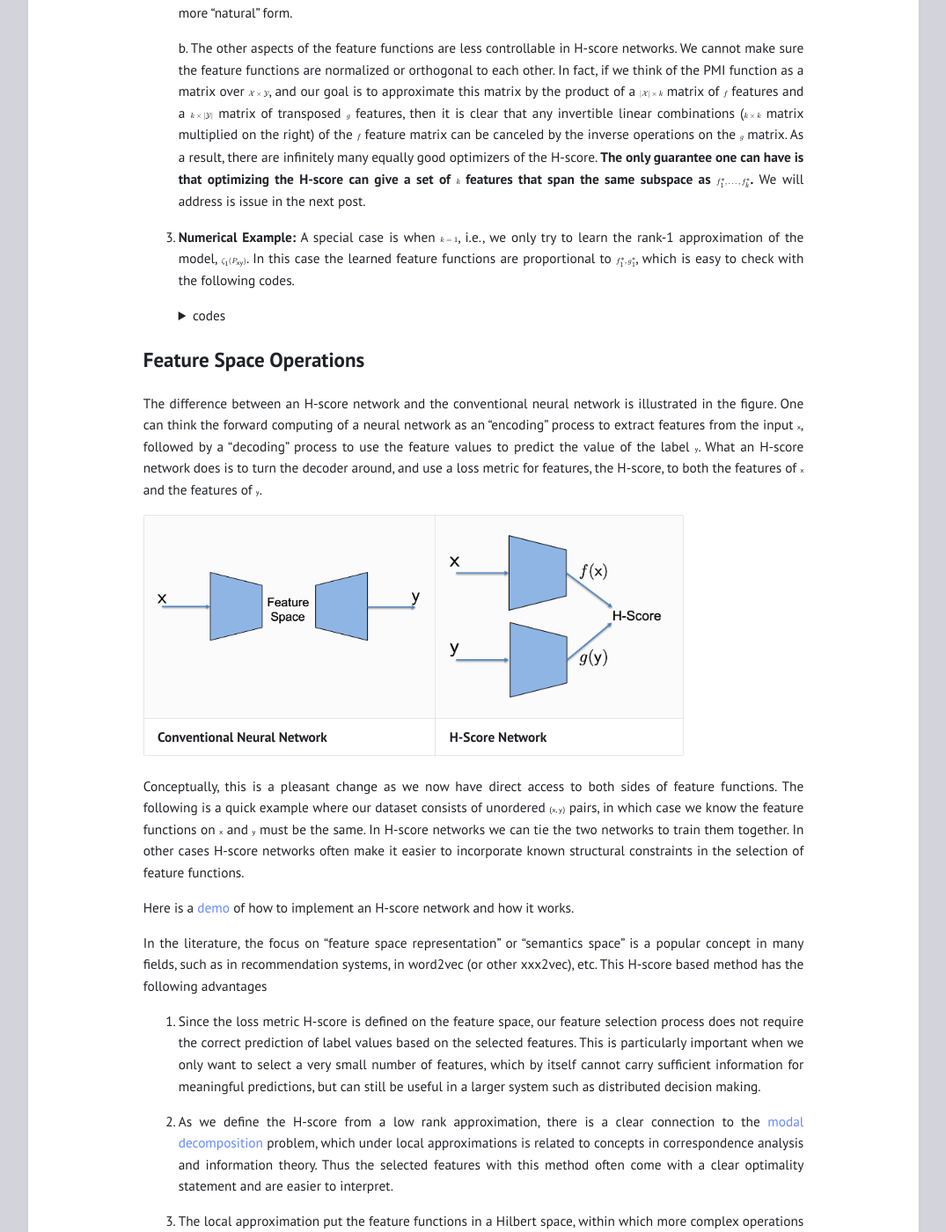
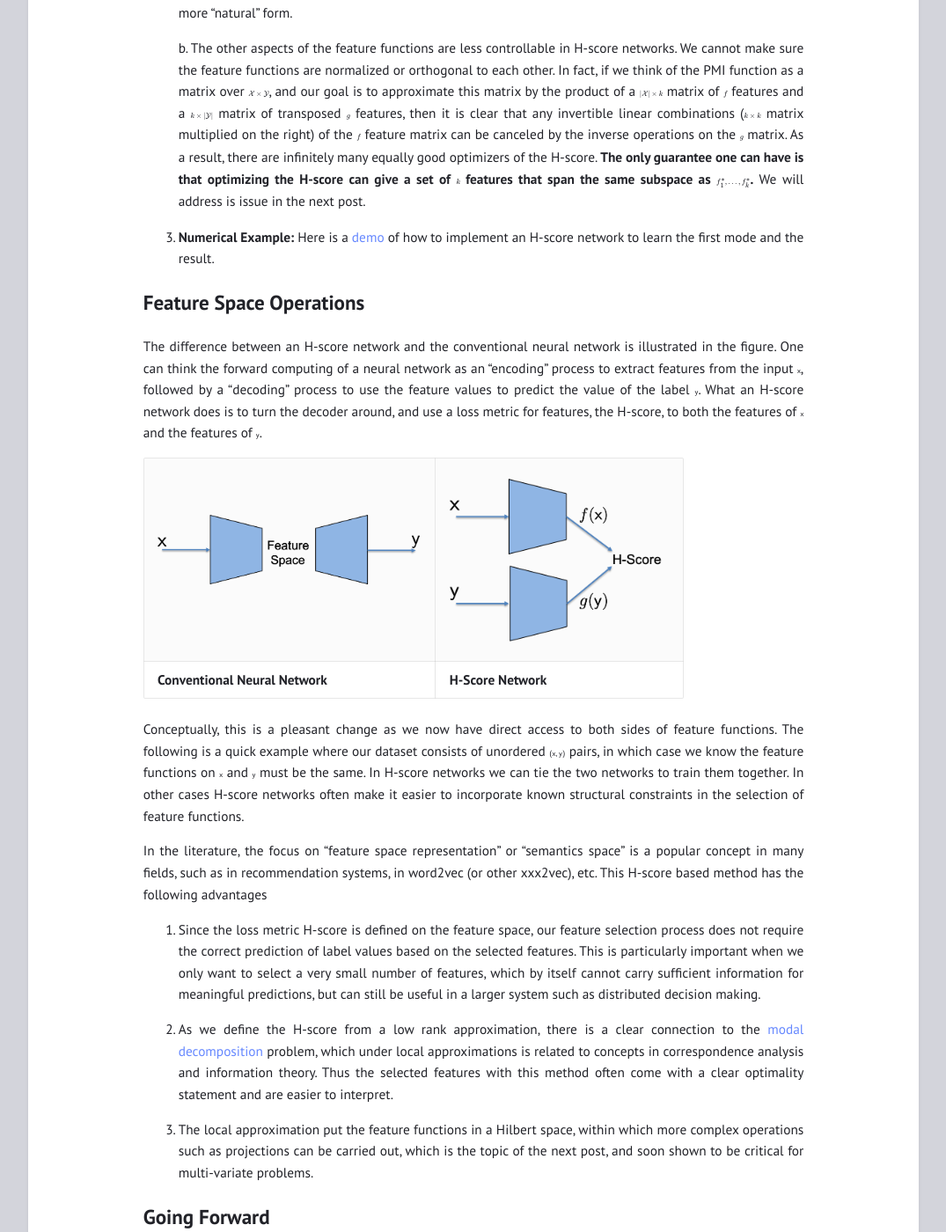
Before and after one commit to gilearning/gilearning.github.io, a Jekyll site: the page built from _posts/2022-08-24-HScore.md, in a window 1280 px wide and 1400 px high, scrolled down 2193 px. Shown: the whole window at 88% size, without its empty margins (102-1177 px from the left). Built offline with Jekyll 4.4.1, drawn with Linux system fonts in a browser that asks for light colours; formulas are drawn with MathJax 3.

Commit message:
add h-score demo in the right place

```diff
--- a/_posts/2022-08-24-HScore.md
+++ b/_posts/2022-08-24-HScore.md
@@ -81,10 +81,8 @@
 
     b. The other aspects of the feature functions are less controllable in H-score networks. We cannot make sure the feature functions are normalized or orthogonal to each other. In fact, if we think of the PMI function as a matrix over $\mathcal {X\times Y}$, and our goal is to approximate this matrix by the product of a $\vert\mathcal X\vert \times k$ matrix of $f$ features and a $k \times \vert\mathcal Y\vert$ matrix of transposed $g$ features, then it is clear that any invertible linear combinations ($k\times k$ matrix multiplied on the right) of the $f$ feature matrix can be canceled by the inverse operations on the $g$ matrix. As a result, there are infinitely many equally good optimizers of the H-score. **The only guarantee one can have is that optimizing the H-score can give a set of $k$ features that span the same subspace as $f^\ast_1, \ldots, f^\ast_k$.** We will address is issue in the next post.
 
-3. **Numerical Example:** A special case is when $k=1$, i.e., we only try to learn the rank-1 approximation of the model, $\zeta_1 (P_{\mathsf {xy}})$. In this case the learned feature functions are proportional to $f^\ast_1, g^\ast_1$, which is easy to check with the following codes.
-    <details>
-    <summary>codes </summary>
-    </details>
+3. **Numerical Example:**
+Here is a [demo](https://colab.research.google.com/drive/1unwIT5Y23_2owWVlFuRvIL4yCtbhuQOo?usp=sharing) of how to implement an H-score network to learn the first mode and the result.
 
 ## Feature Space Operations
 
@@ -94,8 +92,6 @@
 |<b> Conventional Neural Network </b>|<b> H-Score Network </b>|
 
 Conceptually, this is a pleasant change as we now have direct access to both sides of feature functions. The following is a quick example where our dataset consists of unordered $\mathsf{(x,y)}$ pairs, in which case we know the feature functions on $\mathsf x$ and $\mathsf y$ must be the same. In H-score networks we can tie the two networks to train them together. In other cases H-score networks often make it easier to incorporate known structural constraints in the selection of feature functions.
-
-Here is a [demo](https://colab.research.google.com/drive/1unwIT5Y23_2owWVlFuRvIL4yCtbhuQOo?usp=sharing) of how to implement an H-score network and how it works.
 
 In the literature, the focus on "feature space representation" or "semantics space" is a popular concept in many fields, such as in recommendation systems, in word2vec (or other xxx2vec), etc. This H-score based method has the following advantages
 
```
